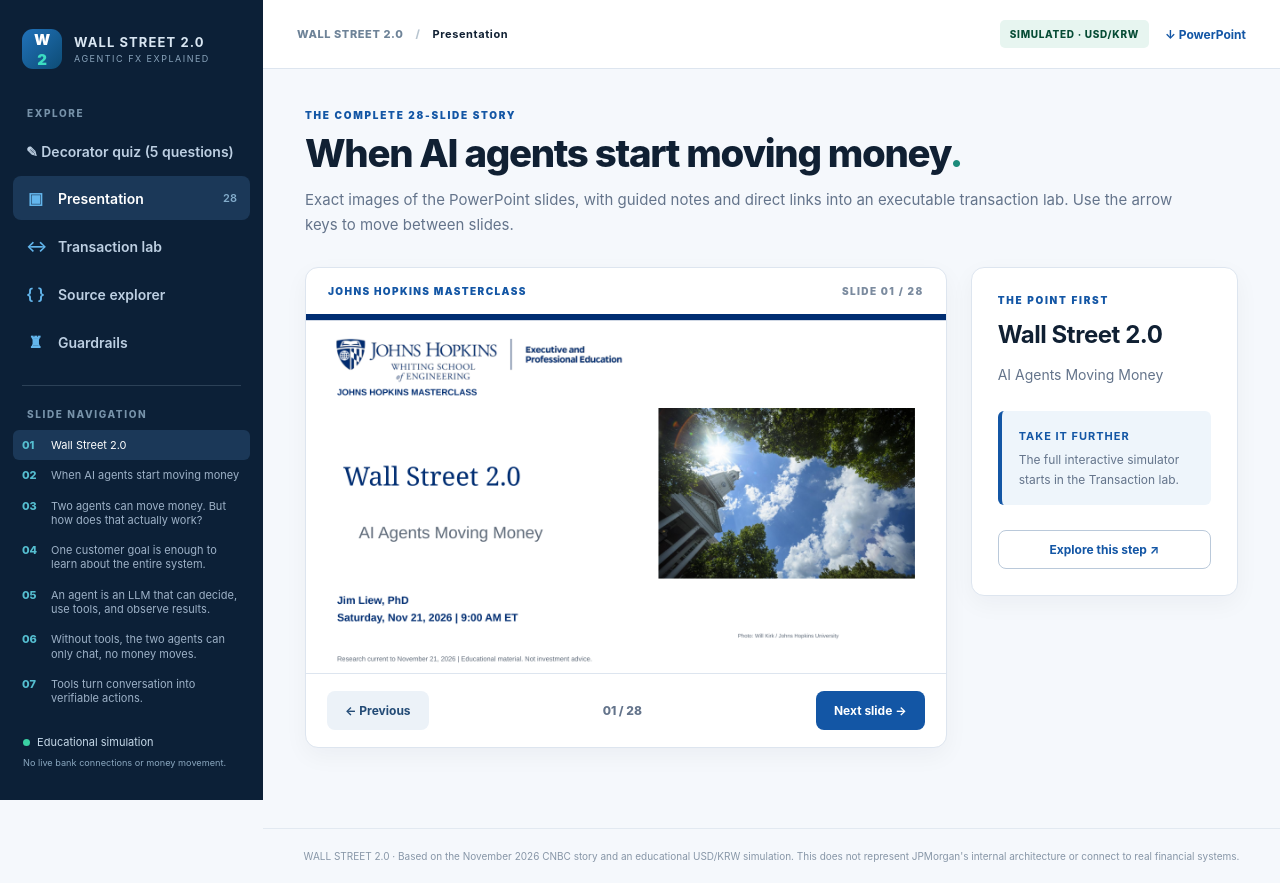
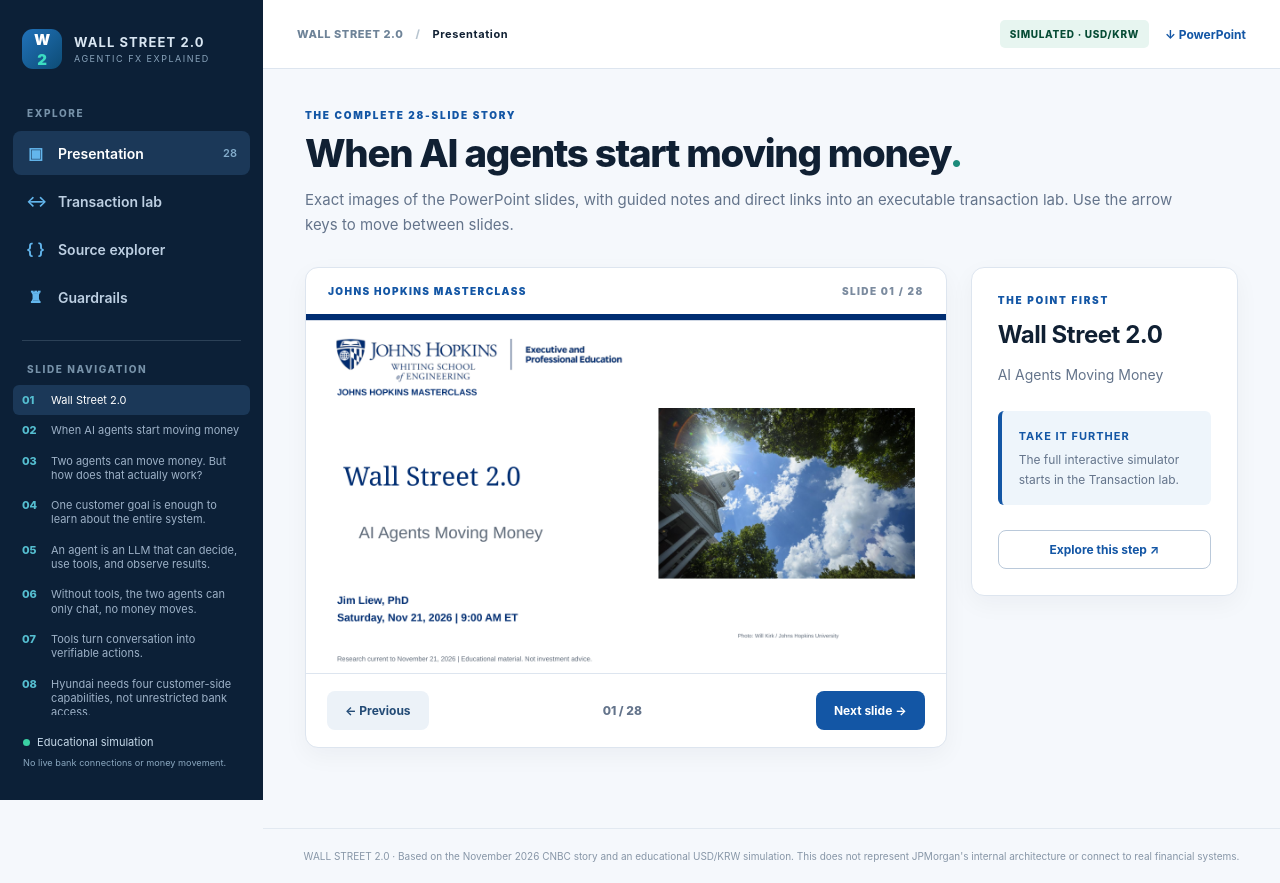
Before and after one commit to jimkliew/wall-street-2.0-lecture, a plain HTML site: page index.html in a window 1280 px wide. Drawn offline with Linux system fonts and the light colour scheme.

Commit message:
Remove decorator quiz page and links
Co-Authored-By: Claude Opus 5.5 <noreply@anthropic.com>

```diff
--- a/index.html
+++ b/index.html
@@ -5,7 +5,7 @@
 <div class="app-shell">
   <aside class="sidebar" id="sidebar">
     <div class="brand"><div class="brand-mark">W<span>2</span></div><div><strong>WALL STREET 2.0</strong><small>AGENTIC FX EXPLAINED</small></div></div>
-    <div class="nav-title">EXPLORE</div><a class="nav-item" href="decorator_quiz.html" style="text-decoration:none">✎ Decorator quiz (5 questions)</a>
+    <div class="nav-title">EXPLORE</div>
     <button class="nav-item active" data-view="deck"><span class="nav-symbol">▣</span>Presentation <span class="nav-count">28</span></button>
     <button class="nav-item" data-view="lab"><span class="nav-symbol">↔</span>Transaction lab</button>
     <button class="nav-item" data-view="code"><span class="nav-symbol">{ }</span>Source explorer</button>
```
Also changed, not shown: decorator_quiz.html (deleted, +0 -1 lines), 6 other files.
